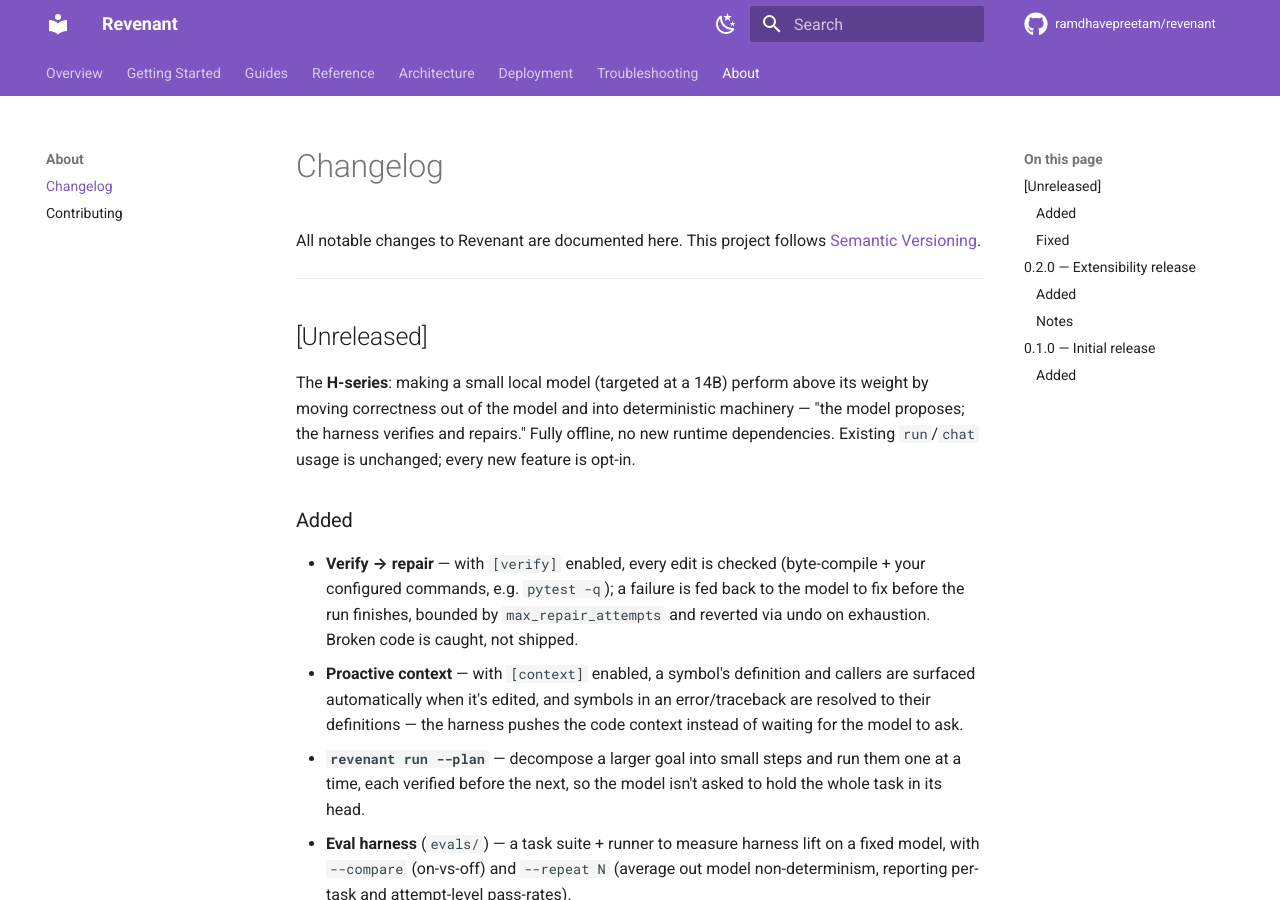
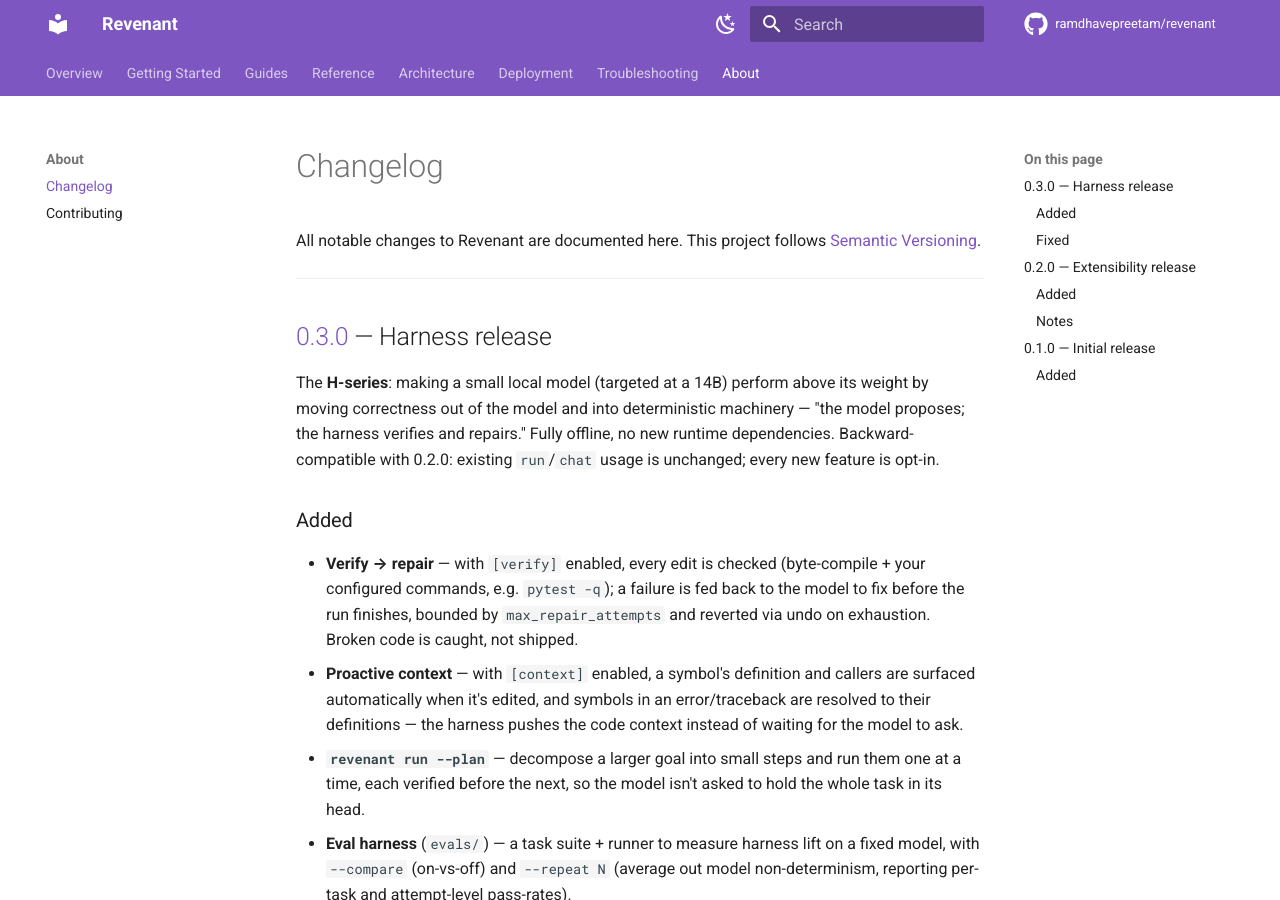
Before and after one commit to ramdhavepreetam/revenant, an MkDocs documentation site: the page built from docs_site/about/changelog.md, in a window 1280 px wide and 900 px high. Built offline with MkDocs 1.6.1 and Material for MkDocs 9.7.7, drawn with Linux system fonts in a browser that asks for light colours; comment, search, counter and statistics services are not loaded.

Commit message:
Release 0.3.0: the harness release (H-series)
Bump all three packages 0.2.0 -> 0.3.0 for the H-series: verify→repair,
proactive context injection, run --plan decomposition, and the eval
harness. A minor bump (substantial new, backward-compatible functionality;
existing run/chat unchanged, every feature opt-in).

- Version 0.3.0 on nerva-core / nerva-agent / revenant-cli; inter-package
  deps pinned >=0.3.0.
- Changelog: [Unreleased] -> [0.3.0].

Verified: 482 tests + mkdocs --strict green; make build + twine check pass
for all 6 dists; a clean-venv --no-index install of the wheels resolves
all three to 0.3.0 and runs `revenant` with the new --plan flag.

Co-Authored-By: Claude Opus 4.8 <noreply@anthropic.com>
Claude-Session: https://claude.ai/code/session_01XvnTdQiwcRfPA3HCHhno8Q

```diff
--- a/docs_site/about/changelog.md
+++ b/docs_site/about/changelog.md
@@ -5,13 +5,13 @@ All notable changes to Revenant are documented here. This project follows
 
 ---
 
-## [Unreleased]
+## [0.3.0] — Harness release
 
 The **H-series**: making a small local model (targeted at a 14B) perform above
 its weight by moving correctness out of the model and into deterministic
 machinery — "the model proposes; the harness verifies and repairs." Fully
-offline, no new runtime dependencies. Existing `run`/`chat` usage is unchanged;
-every new feature is opt-in.
+offline, no new runtime dependencies. Backward-compatible with 0.2.0: existing
+`run`/`chat` usage is unchanged; every new feature is opt-in.
 
 ### Added
 
@@ -106,5 +106,6 @@ The first public release of Revenant.
 
 ---
 
+[0.3.0]: https://github.com/ramdhavepreetam/revenant/releases/tag/v0.3.0
 [0.2.0]: https://github.com/ramdhavepreetam/revenant/releases/tag/v0.2.0
 [0.1.0]: https://github.com/ramdhavepreetam/revenant/releases/tag/v0.1.0
```
Also changed, not shown: 3 other files.
